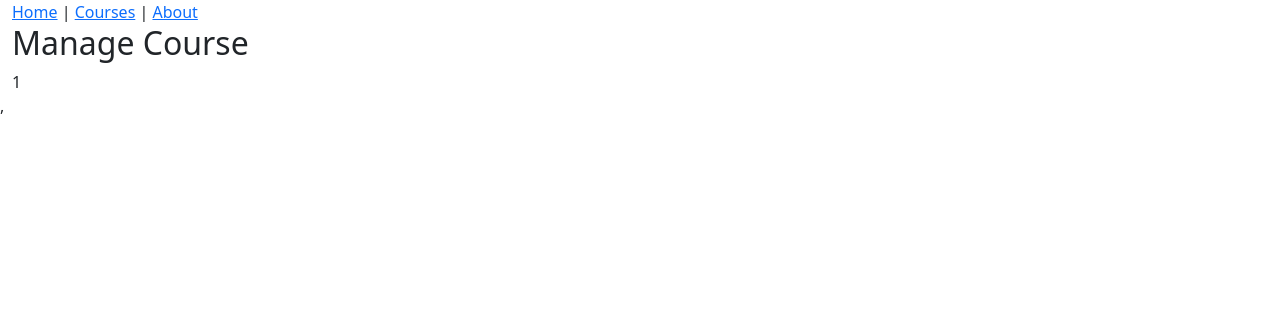
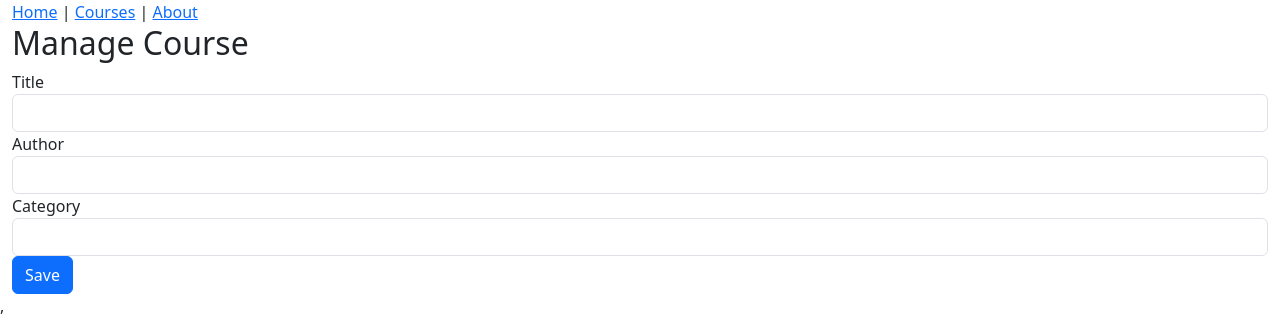
Before and after one commit to mjtice0/p-flux, a React (Create React App) app: page /course/1 in a window 1280 px wide. Shown: the top 332 px of the page. Built offline with nearby package versions, Linux system fonts and the light colour scheme; no server answers.

Commit message:
"Added form in ManageCoursePage component"

```diff
--- a/src/components/App.js
+++ b/src/components/App.js
@@ -19,6 +19,8 @@
         <Route path="/courses" component={CoursesPage} />
         <Route path="/about" component={AboutPage} />
         <Route path="/course/:slug" component={ManageCoursePage} />
+        <Route path="/course" component={ManageCoursePage} />
+
         <Redirect from="/about-page" to="about" />
         <Route component={NotFoundPage} />
       </Switch>
--- /dev/null
+++ b/src/components/CourseForm.js
@@ -0,0 +1,53 @@
+import React from "react";
+
+function CourseForm(props) {
+  return (
+    <form>
+      <div className="form-group">
+        <label htmlFor="title">Title</label>
+        <div className="field">
+          <input
+            id="title"
+            type="text"
+            name="title"
+            className="form-control"
+            value={props.course.title}
+          />
+        </div>
+      </div>
+
+      <div className="form-group">
+        <label htmlFor="author">Author</label>
+        <div className="field">
+          <select
+            id="author"
+            name="authorId"
+            value={props.course.authorId}
+            className="form-control"
+          >
+            <option value="" />
+            <option value="1">Cory House</option>
+            <option value="2">Scott Allen</option>
+          </select>
+        </div>
+      </div>
+
+      <div className="form-group">
+        <label htmlFor="category">Category</label>
+        <div className="field">
+          <input
+            type="text"
+            id="category"
+            name="category"
+            className="form-control"
+            value={props.course.category}
+          />
+        </div>
+      </div>
+
+      <input type="submit" value="Save" className="btn btn-primary" />
+    </form>
+  );
+}
+
+export default CourseForm;
--- a/src/components/CoursesPage.js
+++ b/src/components/CoursesPage.js
@@ -1,19 +1,22 @@
 import React, { useState, useEffect } from "react";
 import { getCourses } from "../api/courseApi";
 import CourseList from "./CourseList";
-
+import { Link } from "react-router-dom";
 function CoursesPage() {
   //declare value
   const [courses, setCourses] = useState([]);
-//add second argument (dependency array) so it does not rerun everytime the function rerenders
+  //add second argument (dependency array) so it does not rerun everytime the function rerenders
   useEffect(() => {
-    getCourses().then(_courses => setCourses(_courses));
+    getCourses().then((_courses) => setCourses(_courses));
   }, []);
 
   return (
     <>
       <h2>Courses</h2>
-      <CourseList courses={courses}/>
+      <Link className="btn btn-primary" to="/course">
+        Add Course
+      </Link>
+      <CourseList courses={courses} />
     </>
   );
 }
--- a/src/components/ManageCoursePage.js
+++ b/src/components/ManageCoursePage.js
@@ -1,10 +1,19 @@
-import React from "react";
+import React, { useState } from "react";
+import CourseForm from "./CourseForm";
 
 const ManageCoursePage = (props) => {
+  const [ course, setCourse ] = useState({
+    id: null,
+    slug: "",
+    title: "",
+    authorId: null,
+    category: "",
+  });
+
   return (
     <>
       <h2>Manage Course</h2>
-      {props.match.params.slug}
+      <CourseForm course={course}/>
     </>
   );
 };
```
